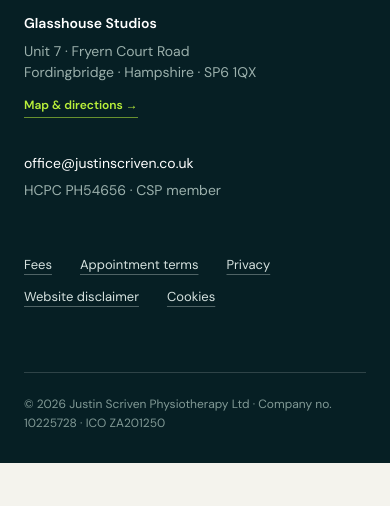
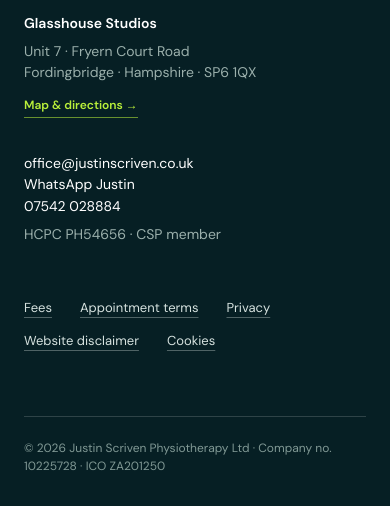
Before and after one commit to justinscrivenphysiotherapy/justin-scriven-physiotherapy-website, a plain HTML site: page legal.html in a window 390 px wide. Shown: the part 11064-11570 px from the top of the page. Before the commit the page ends 11527 px from the top, so only its background shows below. Drawn offline with Linux system fonts and the light colour scheme.

Commit message:
Add clinic WhatsApp and telephone contacts with booking-first homepage

```diff
--- a/legal.html
+++ b/legal.html
@@ -173,7 +173,7 @@
   <footer>
     <a class="brand footer-brand" href="index.html"><span class="brand-mark">JS</span><span><strong>Justin Scriven</strong><small>Physiotherapy</small></span></a>
     <a class="footer-location" href="directions.html"><strong>Glasshouse Studios</strong><span>Unit 7 · Fryern Court Road<br>Fordingbridge · Hampshire · SP6 1QX</span><small>Map &amp; directions &#x2192;&#xFE0E;</small></a>
-    <div><a href="mailto:office@justinscriven.co.uk">office@justinscriven.co.uk</a><span>HCPC PH54656 · CSP member</span></div>
+    <div class="footer-contact"><a href="mailto:office@justinscriven.co.uk">office@justinscriven.co.uk</a><a href="https://wa.me/447542028884" target="_blank" rel="noopener">WhatsApp Justin</a><a href="tel:+447542028884">07542 028884</a><span>HCPC PH54656 · CSP member</span></div>
     <div class="footer-legal"><a href="fees.html">Fees</a><a href="#appointments">Appointment terms</a><a href="#privacy">Privacy</a><a href="#disclaimer">Website disclaimer</a><a href="#cookies">Cookies</a></div>
     <p>© 2026 Justin Scriven Physiotherapy Ltd · Company no. 10225728 · ICO ZA201250</p>
   </footer>
```
